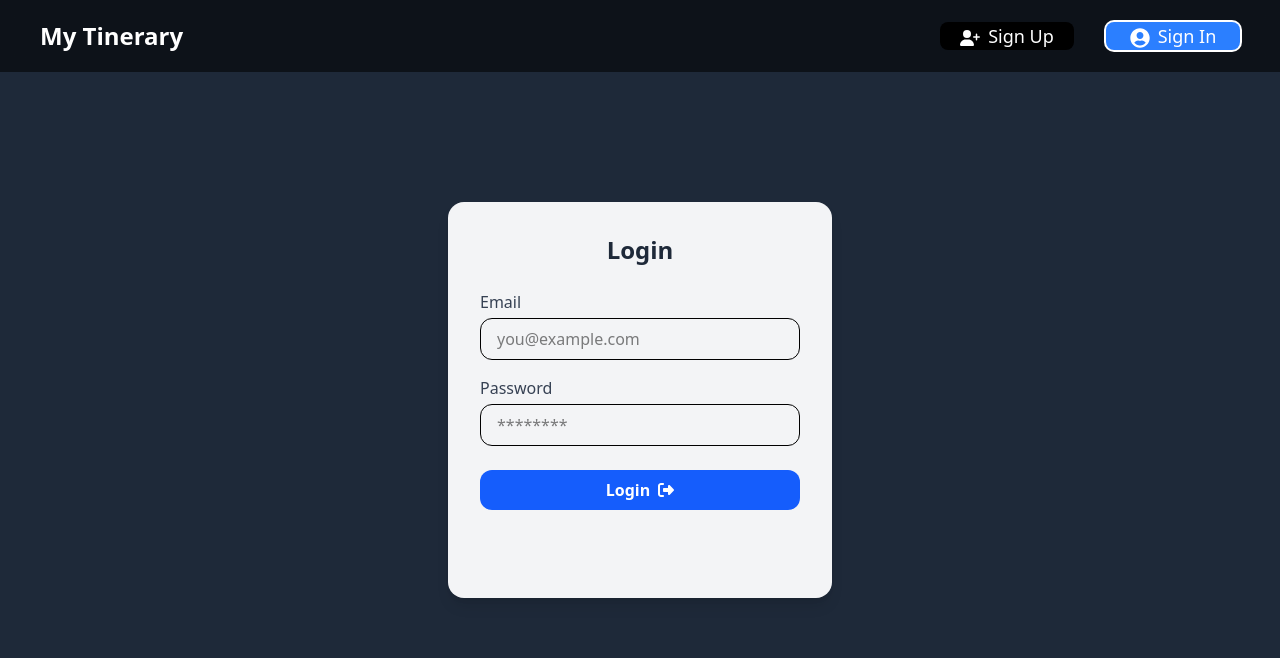
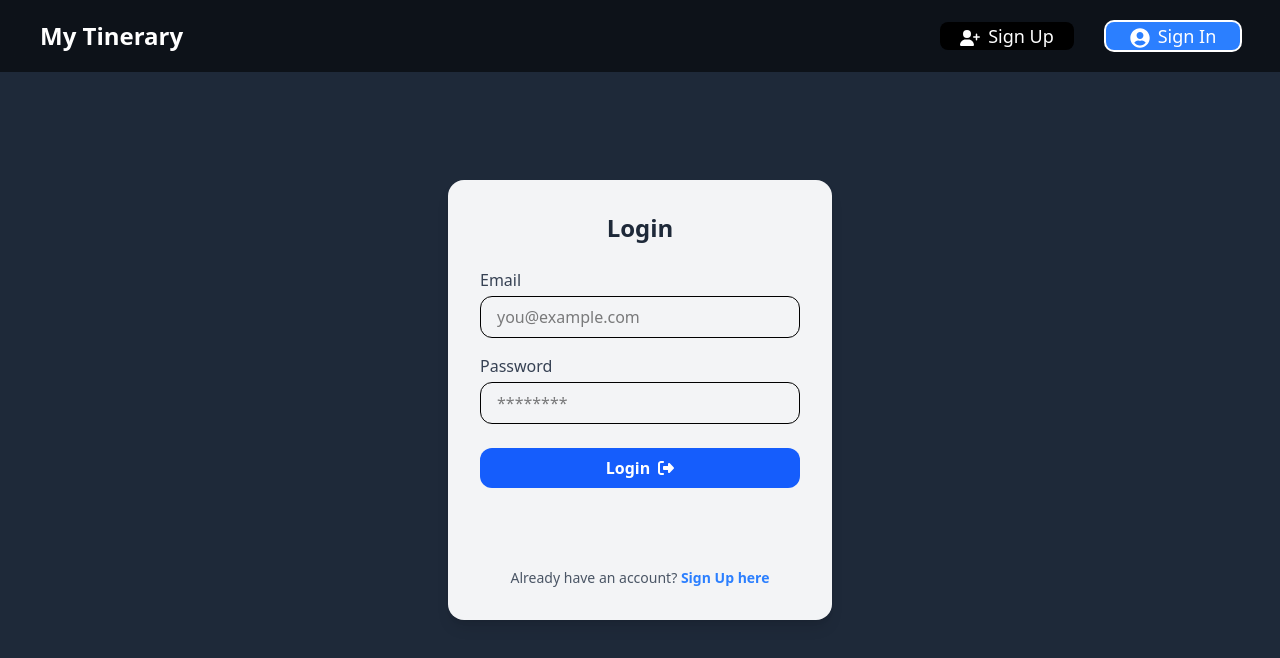
Before and after one commit to ElianGarcia01/mytinerary-ElianGarcia, a React (Vite) app: page /login in a window 1280 px wide. Shown: the top 658 px of the page. Built offline with nearby package versions, Linux system fonts and the light colour scheme.

Commit message:
googleAuth

```diff
--- a/src/pages/SignIn.jsx
+++ b/src/pages/SignIn.jsx
@@ -6,6 +6,7 @@
 import { login } from "../redux/actions/authAction";
 import { statusHttp } from "../redux/reducers/cityReducer";
 import GoogleLoginButton from "../components/AuthButton/GoogleLoginButton";
+import { Link } from "react-router-dom";
 
 const LoginForm = () => {
   const dispatch = useDispatch();
@@ -75,6 +76,13 @@
             <FontAwesomeIcon icon={faX} className="ms-2 text-red-500" />
           </p>
         )}
+
+        <p className="mt-6 text-center text-sm text-gray-600">
+          Already have an account?{" "}
+          <Link to="/signUp" className="text-blue-500 font-bold hover:underline">
+            Sign Up here
+          </Link>
+        </p>
       </form>
     </div>
   );
```
